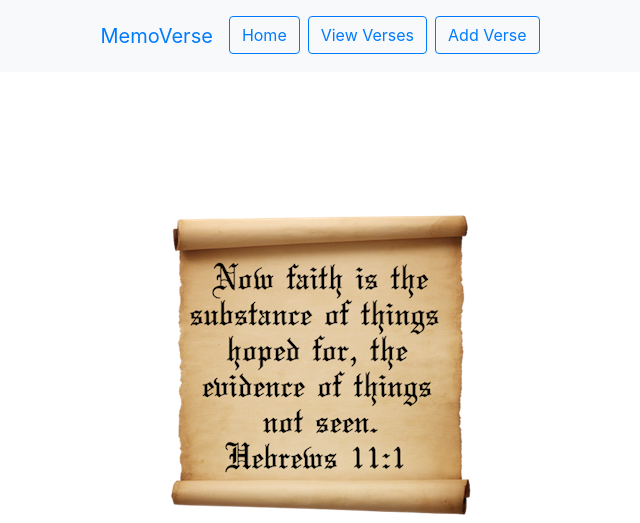
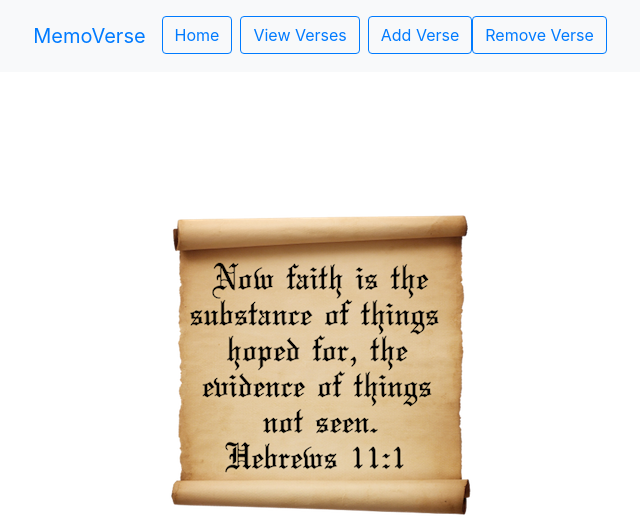
Before and after one commit to vlames/memoverse, a Flask app: page / in a window 1280 px wide. Shown: the top 523 px of the page, without its empty margins (320-960 px from the left). Run offline with Flask 2, Linux system fonts and the light colour scheme; parts of the project's set-up code (start-up, migrations or seed data) failed here and were passed over; some libraries are stand-ins or nearby versions.

Commit message:
add the remove verse button and reference to the app layout

```diff
--- a/templates/layout.html
+++ b/templates/layout.html
@@ -28,6 +28,9 @@ Description: the file provides the general layout of HTML pages
             <li class="nav-item">
               <a href="{{ url_for('addverse') }}" class="btn btn-outline-primary">Add Verse</a>
             </li>
+            <li class="nav-item">
+              <a href="{{ url_for('remverse') }}" class="btn btn-outline-primary">Remove Verse</a>
+            </li>
           </ul>
         </div>
       </nav>
```
